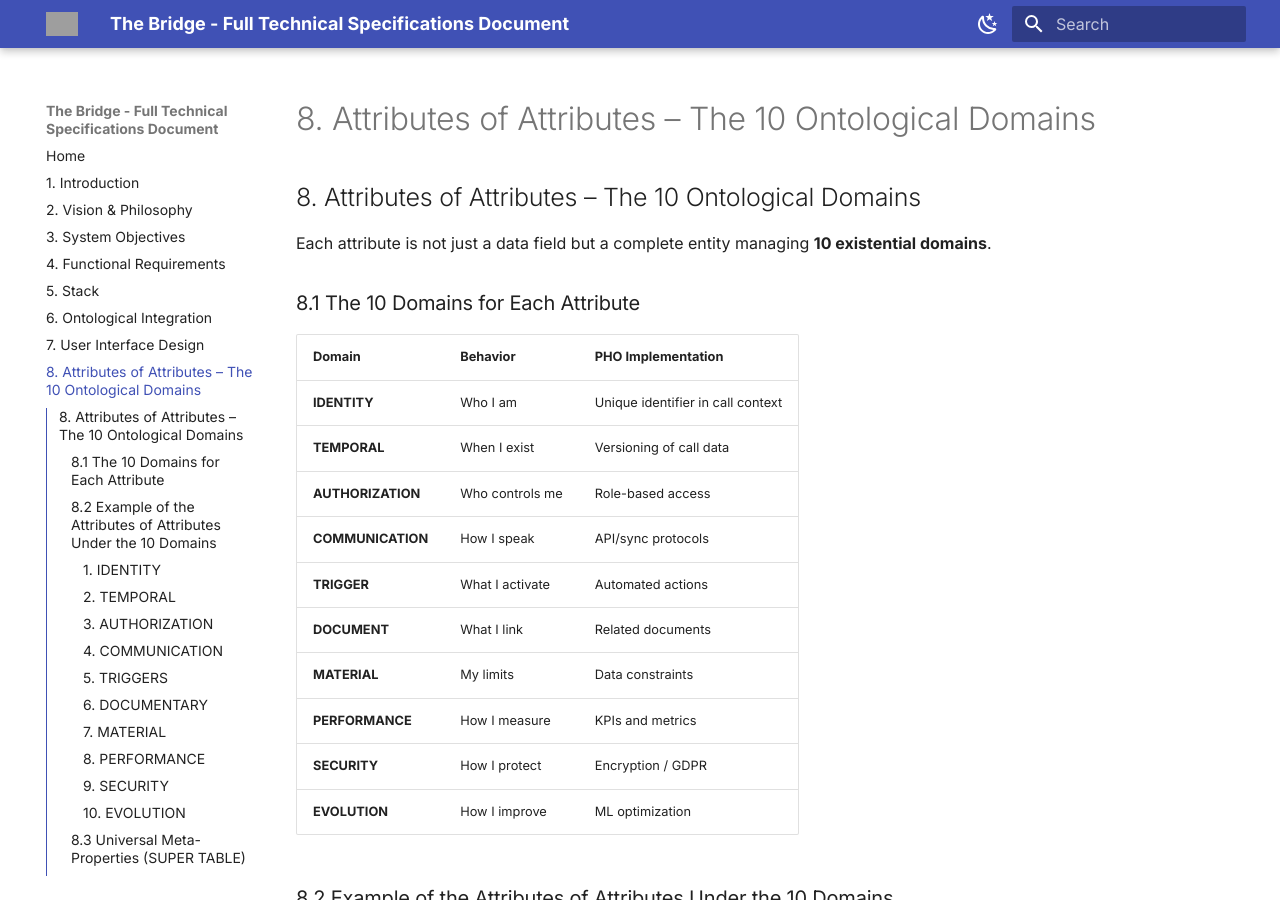
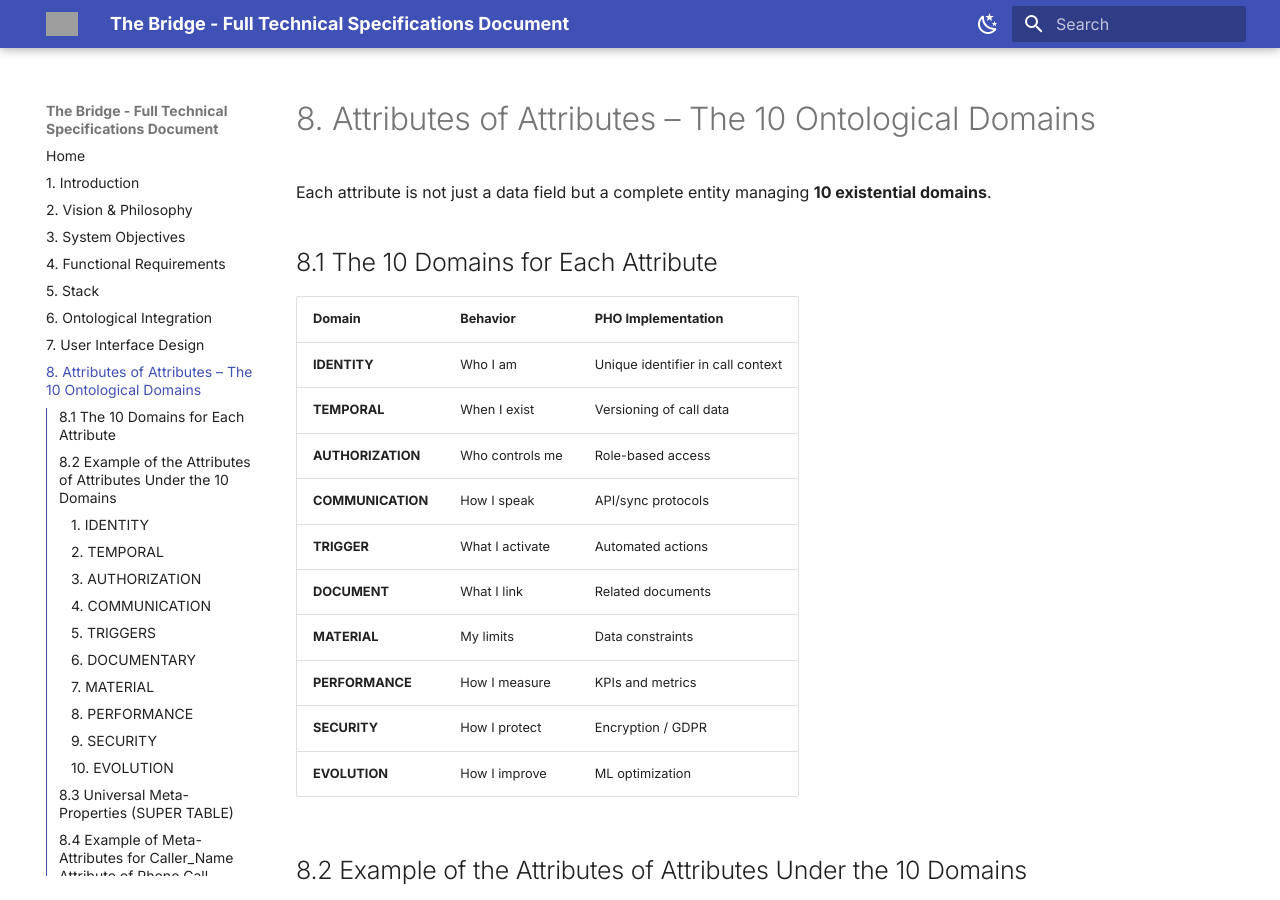
Before and after one commit to caufero/thebridge-docs, an MkDocs documentation site: the page built from docs/08-attributes-of-attributes.md, in a window 1280 px wide and 900 px high. Built offline with MkDocs 1.6.1 and Material for MkDocs 9.7.7, drawn with Linux system fonts in a browser that asks for light colours; grey boxes are pictures that could not be loaded.

Commit message:
Update 08-attributes-of-attributes.md

````diff
--- a/docs/08-attributes-of-attributes.md
+++ b/docs/08-attributes-of-attributes.md
@@ -1,7 +1,6 @@
-## 8. Attributes of Attributes – The 10 Ontological Domains
 Each attribute is not just a data field but a complete entity managing **10 existential domains**.
 
-### 8.1 The 10 Domains for Each Attribute
+## 8.1 The 10 Domains for Each Attribute
 | **Domain** | **Behavior** | **PHO Implementation** |
 |-------------|---------------|--------------------------|
 | **IDENTITY** | Who I am | Unique identifier in call context |
@@ -16,9 +15,9 @@
 | **EVOLUTION** | How I improve | ML optimization |
 
 
-### 8.2 Example of the Attributes of Attributes Under the 10 Domains
+## 8.2 Example of the Attributes of Attributes Under the 10 Domains
 
-#### 1. IDENTITY
+### 1. IDENTITY
 ```json
 {
   "code": "CUST_NAME",
@@ -28,7 +27,7 @@
 }
 ```
 
-#### 2. TEMPORAL
+### 2. TEMPORAL
 ```json
 {
   "valid_from": "creation_date",
@@ -38,7 +37,7 @@
 }
 ```
 
-#### 3. AUTHORIZATION
+### 3. AUTHORIZATION
 ```json
 {
   "view": ["all_users"],
@@ -48,7 +47,7 @@
 }
 ```
 
-#### 4. COMMUNICATION
+### 4. COMMUNICATION
 ```json
 {
   "api_field": "customer_name",
@@ -58,7 +57,7 @@
 }
 ```
 
-#### 5. TRIGGERS
+### 5. TRIGGERS
 ```json
 {
   "on_change": "validate_customer",
@@ -68,7 +67,7 @@
 }
 ```
 
-#### 6. DOCUMENTARY
+### 6. DOCUMENTARY
 ```json
 {
   "label": "Customer Name",
@@ -78,7 +77,7 @@
 }
 ```
 
-#### 7. MATERIAL
+### 7. MATERIAL
 ```json
 {
   "max_length": 100,
@@ -88,7 +87,7 @@
 }
 ```
 
-#### 8. PERFORMANCE
+### 8. PERFORMANCE
 ```json
 {
   "input_time": "5_seconds",
@@ -98,7 +97,7 @@
 }
 ```
 
-#### 9. SECURITY
+### 9. SECURITY
 ```json
 {
   "gdpr_relevant": true,
@@ -108,7 +107,7 @@
 }
 ```
 
-#### 10. EVOLUTION
+### 10. EVOLUTION
 ```json
 {
   "ml_training": true,
@@ -121,7 +120,7 @@
 Each attribute is a living construct — it defines how data behaves, evolves, and interacts within the ontological model. Together, these ten domains create a **self-regulating and auditable framework** that governs the lifecycle, control, and intelligence of every attribute in the system.
 
 
-### 8.3 Universal Meta-Properties (SUPER TABLE)
+## 8.3 Universal Meta-Properties (SUPER TABLE)
 
 | Property     | Values        | Description |
 |---------------|---------------|--------------|
@@ -133,7 +132,7 @@
 These properties enable the **Super Table** concept — the system behaves like a **universal Excel sheet** where every element, process, and attribute becomes globally filterable, sortable, and exportable. This design ensures consistency across modules and provides an instant analytical layer over all data structures.
 
 
-### 8.4 Example of Meta-Attributes for `Caller_Name` Attribute of Phone Call Template
+## 8.4 Example of Meta-Attributes for `Caller_Name` Attribute of Phone Call Template
 
 ```json
 "1_IDENTITY": {
@@ -360,7 +359,7 @@
 Each meta-attribute operates as a **domain of intelligence** defining not only the behavior and structure of the `Caller_Name` field but also its governance, learning, and compliance lifecycle within the Phone Call ontology.
 
 
-### 8.5 Example of Meta-Attributes for `Caller_Name` Attribute of Phone Call Template
+## 8.5 Example of Meta-Attributes for `Caller_Name` Attribute of Phone Call Template
 
 ```json
 "1_IDENTITY": {
@@ -373,20 +372,20 @@
 }
 ```
 
-### 8.6 FileMaker Script – Process the 10 Domains
+## 8.6 FileMaker Script – Process the 10 Domains
 
-#### 8.6.1 Description
+### 8.6.1 Description
 This script iterates through all ten domains associated with a given attribute and delegates the processing of each domain to its corresponding sub-script.
 It ensures that every domain type (Identity, Temporal, etc.) is handled in sequence according to its position in the JSON structure.
 
 ---
 
-#### 8.6.2 Script Name
+### 8.6.2 Script Name
 `Process_10_Domains`
 
 ---
 
-#### 8.6.3 Script Logic
+### 8.6.3 Script Logic
 
 ```plaintext
 # Process all 10 domains for an attribute
@@ -413,21 +412,21 @@
 End Loop
 ```
 
-### 8.7 FileMaker Function – Parse Attribute Domains as JSON
+## 8.7 FileMaker Function – Parse Attribute Domains as JSON
 
-#### 8.7.1 Description
+### 8.7.1 Description
 This custom FileMaker function parses all domains defined within an attribute’s JSON structure.
 It iterates through each domain key inside the `"domains"` object and processes each one individually using the `Process_Single_Domain` function.
 The function returns the combined output of all processed domains or an error message if no domains are found.
 
 ---
 
-#### 8.7.2 Function Name
+### 8.7.2 Function Name
 `Parse_Attribute_Domains_As_JSON`
 
 ---
 
-#### 8.7.3 Function Logic
+### 8.7.3 Function Logic
 
 ```plaintext
 Let ([
````
